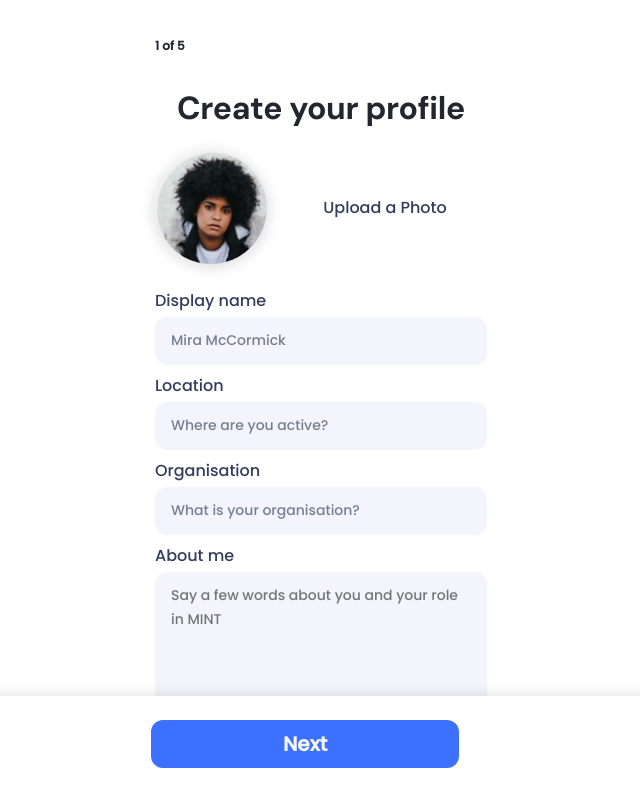
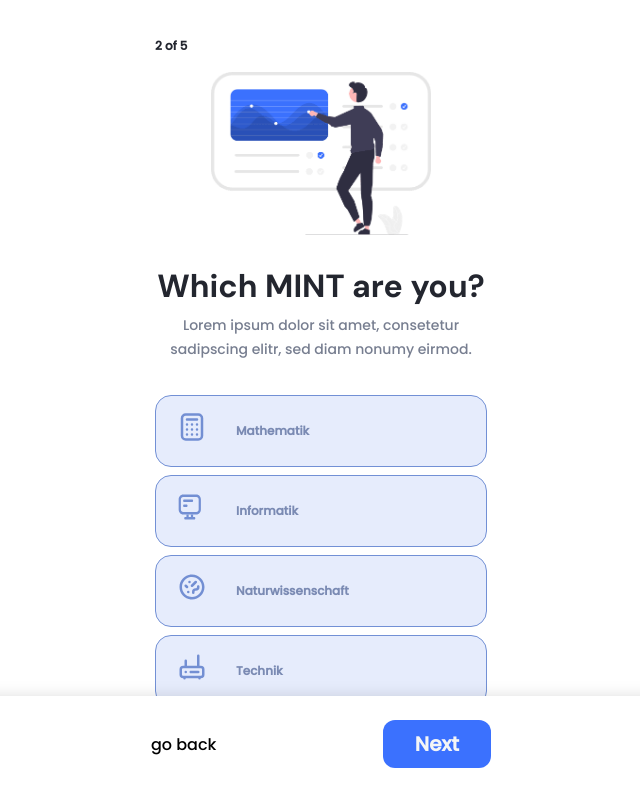
Before and after one commit to sherrycherry1995/mint-vernetzt, a Vue app: page / in a window 1280 px wide. Shown: the top 800 px of the page, without its empty margins (319-959 px from the left). Built offline with nearby package versions, Linux system fonts and the light colour scheme.

Commit message:
finished cateogry step

```diff
--- a/src/App.vue
+++ b/src/App.vue
@@ -41,7 +41,7 @@ export default {
   },
   data() {
     return {
-      current: 0,
+      current: 1,
       max: 5,
       transitionEnter: "fade-enter",
       transitionLeave: "fade-leave-active",
@@ -52,11 +52,18 @@ export default {
       this.current--;
       this.transitionEnter = "fade-enter-left";
       this.transitionLeave = "fade-leave-active-left";
+
+      window.setTimeout(function () {
+        window.scrollTo(0, 0);
+      }, 500);
     },
     nextView() {
       this.current++;
       this.transitionEnter = "fade-enter";
       this.transitionLeave = "fade-enter";
+      window.setTimeout(function () {
+        window.scrollTo(0, 0);
+      }, 500);
     },
   },
 };
@@ -91,6 +98,10 @@ html,
 body,
 #app {
   overflow-x: hidden;
+}
+
+.step {
+  padding-bottom: 60px;
 }
 
 #app {
--- a/src/components/Category.vue
+++ b/src/components/Category.vue
@@ -1,6 +1,6 @@
 <template>
   <div class="step slide">
-     <div class="steps">{{ step + 1}} of {{maxSteps}}</div>
+    <div class="steps">{{ step + 1 }} of {{ maxSteps }}</div>
     <div class="image">
       <img src="../assets/category.png" />
     </div>
@@ -18,10 +18,8 @@
           v-for="(category, key) in categories"
           v-bind:key="`category-${key}`"
         >
-          <span class="icon">
-            <font-awesome-icon icon="graduation-cap" />
-          </span>
-          <span class="title">{{ category }}</span>
+          <span class="icon" v-html="category.icon"> </span>
+          <span class="title">{{ category.title }}</span>
         </div>
       </div>
     </div>
@@ -53,9 +51,9 @@ export default {
 </script>
 <style lang="scss" scoped>
 .image {
-  width: 270px;
-  height: 200px;
-  margin: 20px auto 32px;
+  width: 220px;
+  height: 162px;
+  margin: 16px auto 32px;
 }
 
 .image img {
@@ -88,7 +86,7 @@ export default {
   line-height: 1.71;
   letter-spacing: normal;
   text-align: center;
-  color: #23262f;
+ color: #777e90;
 }
 
 .categories {
@@ -99,7 +97,7 @@ export default {
 }
 
 .category {
-  padding: 12px 24px;
+  padding: 16px;
   border-radius: 16px;
   border: solid 1px #8f9bb9;
   background-color: #f4f5fc;
@@ -107,6 +105,8 @@ export default {
   align-items: center;
   justify-content: flex-start;
   flex-direction: row;
+  border: solid 1px #7290d5;
+  background-color: #e6ecfc;
 
   .icon {
     width: 64px;
--- a/src/components/Interest.vue
+++ b/src/components/Interest.vue
@@ -53,9 +53,9 @@ export default {
 </script>
 <style lang="scss" scoped>
 .image {
-  width: 270px;
-  height: 200px;
-  margin: 20px auto 32px;
+  width: 220px;
+  height: 162px;
+  margin: 16px auto 32px;
 }
 
 .image img {
@@ -88,7 +88,7 @@ export default {
   line-height: 1.71;
   letter-spacing: normal;
   text-align: center;
-  color: #23262f;
+ color: #777e90;
 }
 
 .interests {
@@ -113,14 +113,13 @@ export default {
 
   .title {
     font-family: Poppins;
-    font-size: 12px;
+    font-size: 11px;
     font-weight: 600;
     font-stretch: normal;
     font-style: normal;
-    line-height: 1.67;
+    line-height: 1.82;
     letter-spacing: normal;
-    text-align: center;
-    color: #7a8ab3;
+    color: #738fd3;
     max-width: 100%;
     max-width: calc(100% - 32px);
     hyphens: auto;
--- a/src/components/Role.vue
+++ b/src/components/Role.vue
@@ -53,9 +53,9 @@ export default {
 </script>
 <style lang="scss" scoped>
 .image {
-  width: 270px;
-  height: 200px;
-  margin: 20px auto 32px;
+  width: 220px;
+  height: 162px;
+  margin: 16px auto 32px;
 }
 
 .image img {
@@ -88,7 +88,7 @@ export default {
   line-height: 1.71;
   letter-spacing: normal;
   text-align: center;
-  color: #23262f;
+ color: #777e90;
 }
 
 .roles {
--- a/src/data/data.js
+++ b/src/data/data.js
@@ -1,9 +1,25 @@
 export default {
   categories: [
-    "Mathematik",
-    "Informatik",
-    "Naturwissenschaft",
-    "Technik"
+    {
+      title : "Mathematik",
+      icon: '<svg width="40" height="40" viewBox="0 0 24 24" xmlns="http://www.w3.org/2000/svg"> <g fill="#738FD3" fill-rule="evenodd"> <path d="M8.25 5.25a1.5 1.5 0 0 0-1.5 1.5v10.5a1.5 1.5 0 0 0 1.5 1.5h7.5a1.5 1.5 0 0 0 1.5-1.5V6.75a1.5 1.5 0 0 0-1.5-1.5h-7.5zm-3 1.5v10.5a3 3 0 0 0 3 3h7.5a3 3 0 0 0 3-3V6.75a3 3 0 0 0-3-3h-7.5a3 3 0 0 0-3 3z"/> <path d="M8.25 7.5c0 .414.336.75.75.75h6a.75.75 0 0 0 0-1.5H9a.75.75 0 0 0-.75.75zm1.5 3a.75.75 0 1 0-1.5 0 .75.75 0 0 0 1.5 0zm3 0a.75.75 0 1 0-1.5 0 .75.75 0 0 0 1.5 0zm2.25.75a.75.75 0 1 1 0-1.5.75.75 0 0 1 0 1.5zM9.75 13.5a.75.75 0 1 0-1.5 0 .75.75 0 0 0 1.5 0zm2.25.75a.75.75 0 1 1 0-1.5.75.75 0 0 1 0 1.5zm3.75-.75a.75.75 0 1 0-1.5 0 .75.75 0 0 0 1.5 0zM9 17.25a.75.75 0 1 1 0-1.5.75.75 0 0 1 0 1.5zm3.75-.75a.75.75 0 1 0-1.5 0 .75.75 0 0 0 1.5 0zm2.25.75a.75.75 0 1 1 0-1.5.75.75 0 0 1 0 1.5z"/> </g></svg>',
+    },
+    {
+      title : "Informatik",
+      icon: '<svg width="40" height="40" viewBox="0 0 24 24" xmlns="http://www.w3.org/2000/svg"> <g fill="#738FD3" fill-rule="evenodd"> <path d="M10 16.5V18h1.333v-1.5h1.334V18h.666c.369 0 .667.336.667.75s-.298.75-.667.75H8c-.368 0-.667-.336-.667-.75S7.632 18 8 18h.667v-1.5H10z" fill-rule="nonzero"/> <path d="M5.333 13.5c0 .828.597 1.5 1.334 1.5h8c.736 0 1.333-.672 1.333-1.5v-6c0-.828-.597-1.5-1.333-1.5h-8c-.737 0-1.334.672-1.334 1.5v6zm1.334 3h8c1.472 0 2.666-1.343 2.666-3v-6c0-1.657-1.194-3-2.666-3h-8C5.194 4.5 4 5.843 4 7.5v6c0 1.657 1.194 3 2.667 3z"/> <path d="M6.667 8.25c0 .414.298.75.666.75H12c.368 0 .667-.336.667-.75S12.368 7.5 12 7.5H7.333c-.368 0-.666.336-.666.75zm0 3c0 .414.298.75.666.75h1.334c.368 0 .666-.336.666-.75s-.298-.75-.666-.75H7.333c-.368 0-.666.336-.666.75z"/> </g></svg>',
+    },
+    {
+      title : "Naturwissenschaft",
+      icon: '<svg width="40" height="40" viewBox="0 0 40 40" xmlns="http://www.w3.org/2000/svg"> <g fill="#738FD3" fill-rule="evenodd"> <path d="M30 20c0-5.523-4.477-10-10-10s-10 4.477-10 10 4.477 10 10 10 10-4.477 10-10zm2.5 0c0-6.904-5.596-12.5-12.5-12.5S7.5 13.096 7.5 20 13.096 32.5 20 32.5 32.5 26.904 32.5 20z"/> <path d="M24.634 14.116a1.25 1.25 0 0 1 0 1.768l-3.75 3.75a1.25 1.25 0 1 1-1.768-1.768l3.75-3.75a1.25 1.25 0 0 1 1.768 0zm-10 3.75 1.25 1.25a1.25 1.25 0 1 1-1.768 1.768l-1.25-1.25a1.25 1.25 0 1 1 1.768-1.768zM18.75 15a1.25 1.25 0 1 0-2.5 0 1.25 1.25 0 0 0 2.5 0zm-2.5 11.25a1.25 1.25 0 1 1 0-2.5 1.25 1.25 0 0 1 0 2.5zm10-8.125c-.69 0-1.25.56-1.25 1.25V20c0 .69-.56 1.25-1.25 1.25A3.75 3.75 0 0 0 20 25v.625a1.25 1.25 0 0 0 2.5 0V25c0-.69.56-1.25 1.25-1.25A3.75 3.75 0 0 0 27.5 20v-.625c0-.69-.56-1.25-1.25-1.25z"/> </g></svg>',
+    },
+    {
+      title : "Technik",
+      icon: '<svg width="40" height="40" viewBox="0 0 40 40" xmlns="http://www.w3.org/2000/svg"> <g fill="#738FD3" fill-rule="evenodd"> <path d="M13.75 31.25h-2.5a1.25 1.25 0 0 0 2.5 0zm15 0h-2.5a1.25 1.25 0 0 0 2.5 0zM11.25 21.25c-.69 0-1.25.56-1.25 1.25v5c0 .69.56 1.25 1.25 1.25h17.5c.69 0 1.25-.56 1.25-1.25v-5c0-.69-.56-1.25-1.25-1.25h-17.5zM7.5 22.5v5a3.75 3.75 0 0 0 3.75 3.75h17.5a3.75 3.75 0 0 0 3.75-3.75v-5a3.75 3.75 0 0 0-3.75-3.75h-17.5A3.75 3.75 0 0 0 7.5 22.5zM25 8.75v10h2.5v-10a1.25 1.25 0 0 0-2.5 0zm-12.5 5v5H15v-5a1.25 1.25 0 0 0-2.5 0z"/> <path d="M12.5 25a1.25 1.25 0 1 0 2.5 0 1.25 1.25 0 0 0-2.5 0zm5 0c0 .69.56 1.25 1.25 1.25h7.5a1.25 1.25 0 0 0 0-2.5h-7.5c-.69 0-1.25.56-1.25 1.25z"/> </g></svg>',
+    },
+    {
+      title : "Sonstige",
+      icon: '<svg width="40" height="40" viewBox="0 0 24 24" xmlns="http://www.w3.org/2000/svg"> <path d="m9.7 10.021-3.563.285a.525.525 0 0 0-.299.922l2.711 2.314c.15.128.216.33.17.521l-.829 3.46a.525.525 0 0 0 .784.572l3.053-1.858a.525.525 0 0 1 .546 0l3.053 1.858a.525.525 0 0 0 .784-.571l-.829-3.46a.525.525 0 0 1 .17-.522l2.71-2.314a.525.525 0 0 0-.298-.922L14.3 10.02a.525.525 0 0 1-.443-.32l-1.373-3.29a.525.525 0 0 0-.97 0L10.143 9.7a.525.525 0 0 1-.443.32zm4.169-4.189c-.693-1.66-3.045-1.66-3.738 0L8.987 8.573l-2.97.237c-1.797.144-2.524 2.389-1.152 3.56l2.256 1.925-.69 2.88c-.419 1.75 1.484 3.137 3.022 2.201L12 17.826l2.547 1.55c1.538.936 3.441-.45 3.022-2.201l-.69-2.88 2.256-1.926c1.372-1.17.645-3.415-1.153-3.559l-2.969-.237-1.144-2.74z" fill="#738FD3" fill-rule="evenodd"/></svg>',
+    },
   ],
   roles: [
     "Mentor",
```
